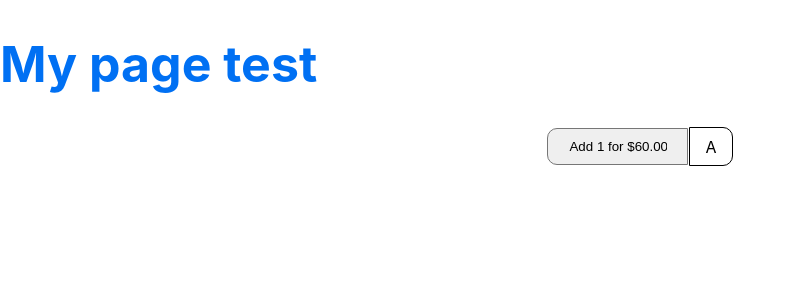
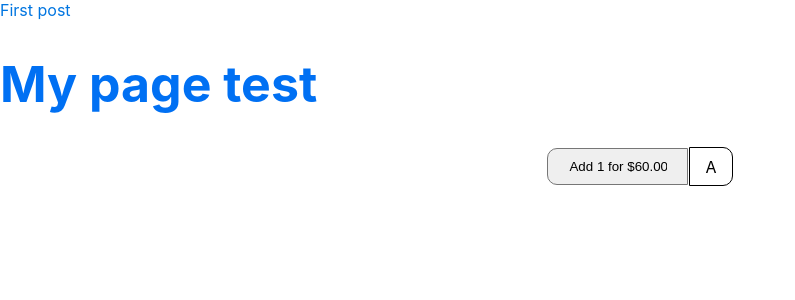
Before and after one commit to Annie-Huang/my-next10-app, a Next.js app: page / in a window 1280 px wide. Shown: the top 300 px of the page, without its empty margins (0-795 px from the left). Built offline with nearby package versions, Linux system fonts and the light colour scheme.

Commit message:
Try to styled "import Link from 'next/link'"

```diff
--- /dev/null
+++ b/components/StyledLink.tsx
@@ -0,0 +1,32 @@
+import Link from 'next/link'
+import styled from 'styled-components'
+import React from 'react';
+
+export interface StyledLinkProps {
+  as?: any;
+  children?: any;
+  className?: string;
+  href: string;
+}
+
+const StyledLink: React.FC<StyledLinkProps> = ({as, children, className, href }) => (
+  <Link href={href} as={as} passHref>
+    <a className={className}>{children}</a>
+  </Link>
+)
+
+export default styled(StyledLink)`
+  color: #0075e0;
+  text-decoration: none;
+  transition: all 0.2s ease-in-out;
+
+  &:hover {
+    color: #40a9ff;
+  }
+
+  &:focus {
+    color: #40a9ff;
+    outline: none;
+    border: 0;
+  }
+`
--- a/pages/index.tsx
+++ b/pages/index.tsx
@@ -3,10 +3,15 @@ import Image from 'next/image';
 import styles from '../styles/Home.module.css';
 import styled from 'styled-components';
 import Dropdown from '../components/dropdown';
+import StyledLink from '../components/StyledLink';
 
 export default function Home() {
   return (
     <>
+      {/*<StyledLink href="/post/[pid]" forwardedAs="/post/abc">*/}
+      <StyledLink href="/post/[pid]" forwardedAs="/post/abc">
+        First post
+      </StyledLink>
       <Title>My page test</Title>
       <Dropdown />
     </>
```
Also changed, not shown: pages/post/[pid].tsx (added, +11 -0 lines), pages/post/abc.tsx (added, +11 -0 lines), Note.txt.
